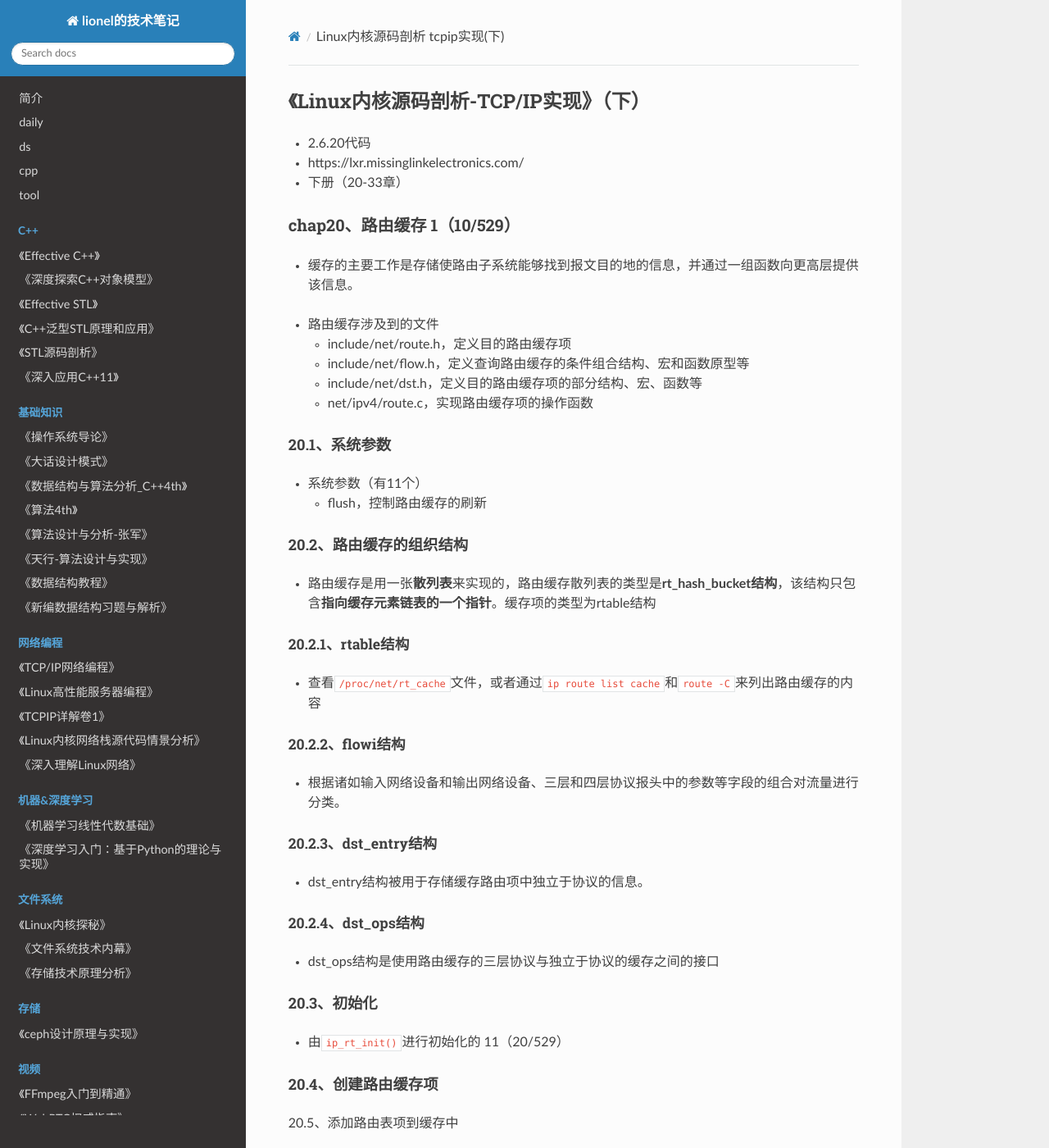
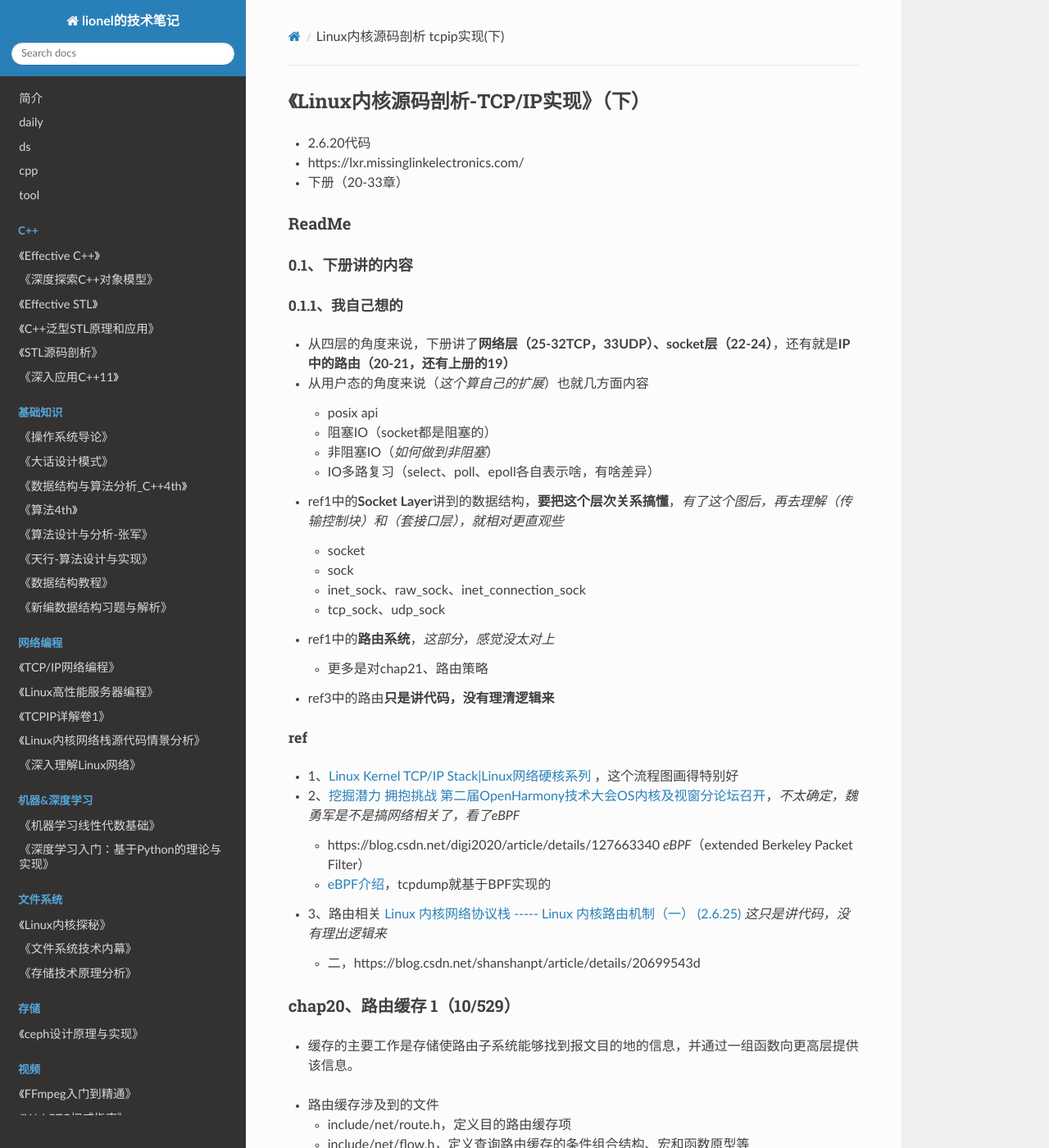
Before and after one commit to wolflion/booknotes, an MkDocs documentation site: the page built from docs/10network/Linux内核源码剖析-tcpip实现(下).md, in a window 1280 px wide and 1400 px high. Shown: the whole window at 82% size. Built offline with MkDocs 1.6.1, drawn with Linux system fonts in a browser that asks for light colours; nearby versions of some CDN libraries.

Commit message:
Update Linux内核源码剖析-tcpip实现(下).md

```diff
--- a/docs/10network/Linux内核源码剖析-tcpip实现(下).md
+++ b/docs/10network/Linux内核源码剖析-tcpip实现(下).md
@@ -3,6 +3,36 @@
 + 2.6.20代码
 + https://lxr.missinglinkelectronics.com/
 + 下册（20-33章）
+
+### ReadMe
+
+#### 0.1、下册讲的内容
+
+##### 0.1.1、我自己想的
+
++ 从四层的角度来说，下册讲了**网络层（25-32TCP，33UDP）、socket层（22-24）**，还有就是**IP中的路由（20-21，还有上册的19）**
++ 从用户态的角度来说（*这个算自己的扩展*）也就几方面内容
+  + posix api
+  + 阻塞IO（socket都是阻塞的）
+  + 非阻塞IO（*如何做到非阻塞*）
+  + IO多路复习（select、poll、epoll各自表示啥，有啥差异）
++ ref1中的**Socket Layer**讲到的数据结构，**要把这个层次关系搞懂**，*有了这个图后，再去理解（传输控制块）和（套接口层），就相对更直观些*
+  + socket
+  + sock
+  + inet_sock、raw_sock、inet_connection_sock
+  + tcp_sock、udp_sock
++ ref1中的**路由系统**，*这部分，感觉没太对上*
+  + 更多是对chap21、路由策略
++ ref3中的路由**只是讲代码，没有理清逻辑来**
+
+##### ref
+
++ 1、[Linux Kernel TCP/IP Stack|Linux网络硬核系列](https://www.cnblogs.com/windyrainy/p/16663141.html) ，这个流程图画得特别好
++ 2、[挖掘潜力 拥抱挑战 第二届OpenHarmony技术大会OS内核及视窗分论坛召开](https://cn.chinadaily.com.cn/a/202311/06/WS654875afa310d5acd876d713.html)，*不太确定，魏勇军是不是搞网络相关了，看了eBPF*
+  + https://blog.csdn.net/digi2020/article/details/127663340 *eBPF*（extended Berkeley Packet Filter）
+  + [eBPF介绍](https://blog.csdn.net/ss810540895/article/details/129710256)，tcpdump就基于BPF实现的
++ 3、路由相关 [Linux 内核网络协议栈 ----- Linux 内核路由机制（一） (2.6.25)](https://blog.csdn.net/shanshanpt/article/details/19918171)  *这只是讲代码，没有理出逻辑来*
+  + 二，https://blog.csdn.net/shanshanpt/article/details/20699543d
 
 ### chap20、路由缓存  1（10/529）
 
```
